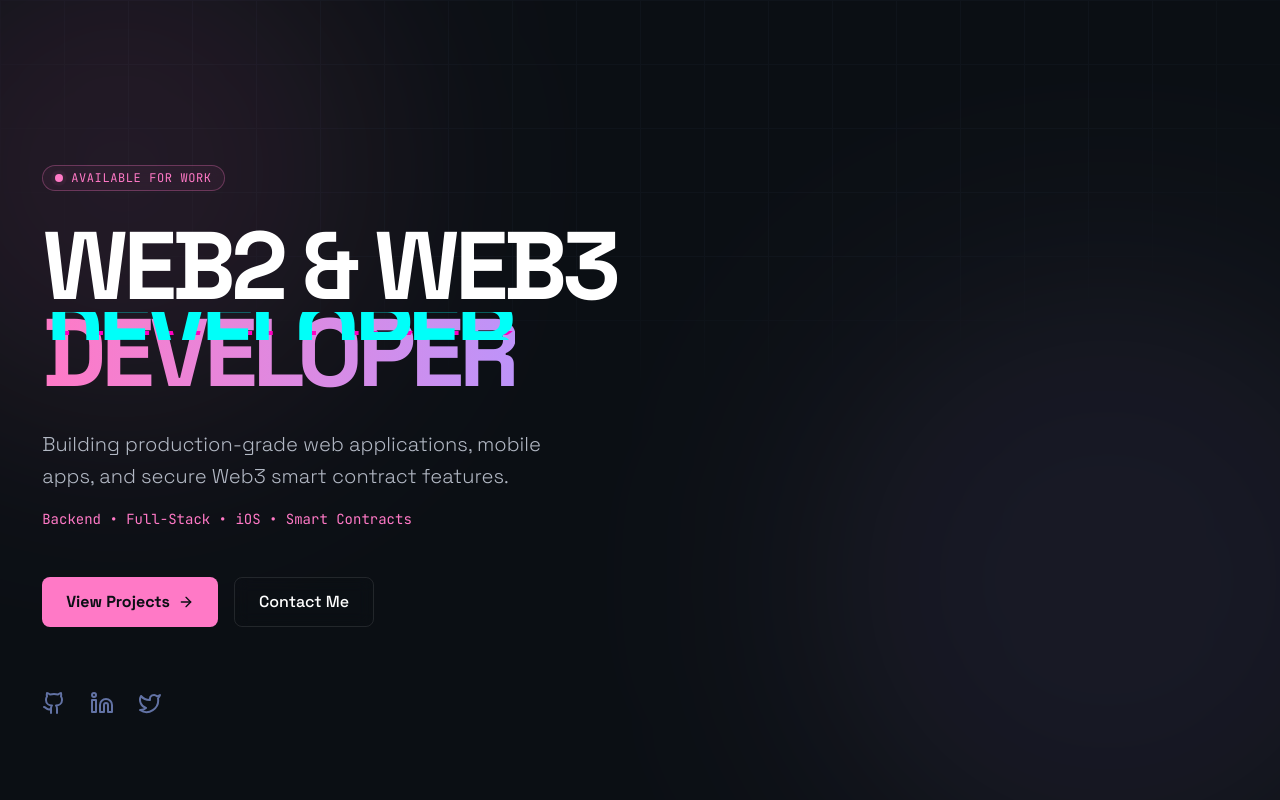
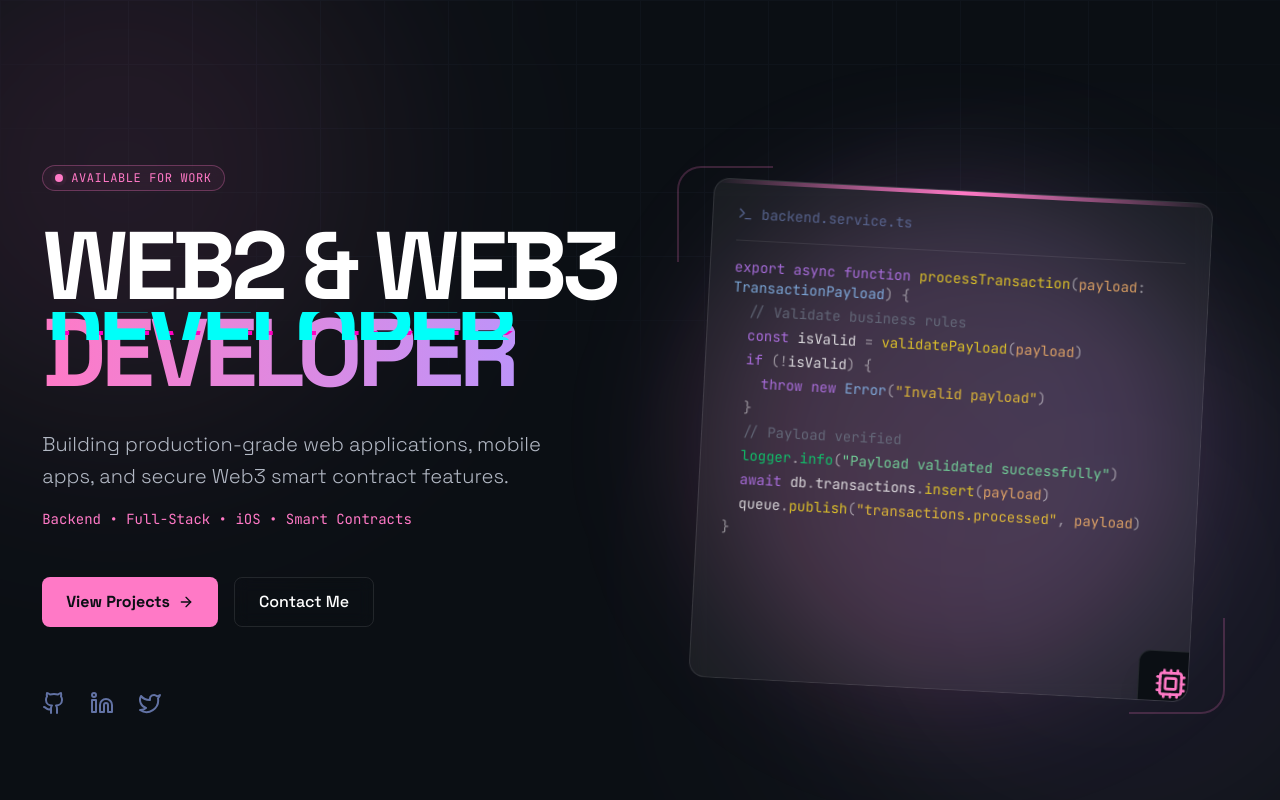
Before and after one commit to jaiswalism/shyamfolio, a Next.js app: page / in a window 1280 px wide. Built offline with nearby package versions, Linux system fonts and the light colour scheme.

Commit message:
feat: connected interactive terminal to hero

```diff
--- a/src/components/Hero.tsx
+++ b/src/components/Hero.tsx
@@ -1,7 +1,5 @@
-"use client";
-
 import { motion } from 'framer-motion';
-import { ArrowRight, Github, Linkedin, Twitter } from 'lucide-react';
+import { ArrowRight, Github, Linkedin, Twitter, Terminal, Cpu } from 'lucide-react';
 import { GlowingOrb, GridBackground } from './VisualEffects';
 
 const Hero = () => {
@@ -85,7 +83,117 @@ const Hero = () => {
                     </motion.div>
                 </div>
 
+                {/* Visual Graphic */}
+                <motion.div
+                    initial={{ opacity: 0, scale: 0.9 }}
+                    animate={{ opacity: 1, scale: 1 }}
+                    transition={{ duration: 0.8 }}
+                    className="relative hidden lg:block"
+                >
+                    <div className="relative w-full aspect-square max-w-[500px] mx-auto">
+                        {/* Abstract Tech Visual */}
+                        <div className="absolute inset-0 bg-gradient-to-tr from-accent/20 to-accent-secondary/20 rounded-full blur-3xl animate-pulse-slow"></div>
 
+                        <div className="relative z-10 w-full h-full border border-white/10 bg-white/5 backdrop-blur-sm rounded-2xl p-6 rotate-3 hover:rotate-0 transition-transform duration-500 overflow-hidden group">
+                            <div className="absolute top-0 left-0 w-full h-1 bg-gradient-to-r from-transparent via-accent to-transparent"></div>
+
+                            {/* Fake Code / Terminal */}
+                            <div className="font-mono text-xs sm:text-sm text-accent-secondary opacity-80 space-y-2">
+                                <div className="flex items-center gap-2 text-text-muted border-b border-white/10 pb-4 mb-4">
+                                    <Terminal className="w-4 h-4" />
+                                    <span>backend.service.ts</span>
+                                </div>
+                                <div className="space-y-1">
+                                    <p>
+                                        <span className="text-purple-400">export</span>{" "}
+                                        <span className="text-purple-400">async</span>{" "}
+                                        <span className="text-purple-400">function</span>{" "}
+                                        <span className="text-yellow-300">processTransaction</span>
+                                        <span className="text-white/60">(</span>
+                                        <span className="text-orange-300">payload</span>
+                                        <span className="text-white/60">:</span>{" "}
+                                        <span className="text-blue-300">TransactionPayload</span>
+                                        <span className="text-white/60">) {"{"}</span>
+                                    </p>
+
+                                    <p className="pl-4 text-gray-500">{'// Validate business rules'}</p>
+
+                                    <p className="pl-4">
+                                        <span className="text-purple-400">const</span>{" "}
+                                        <span className="text-white">isValid</span>{" "}
+                                        <span className="text-white/60">=</span>{" "}
+                                        <span className="text-yellow-300">validatePayload</span>
+                                        <span className="text-white/60">(</span>
+                                        <span className="text-orange-300">payload</span>
+                                        <span className="text-white/60">)</span>
+                                    </p>
+
+                                    <p className="pl-4">
+                                        <span className="text-purple-400">if</span>{" "}
+                                        <span className="text-white/60">(!</span>
+                                        <span className="text-white">isValid</span>
+                                        <span className="text-white/60">) {"{"}</span>
+                                    </p>
+
+                                    <p className="pl-8">
+                                        <span className="text-purple-400">throw</span>{" "}
+                                        <span className="text-purple-400">new</span>{" "}
+                                        <span className="text-blue-300">Error</span>
+                                        <span className="text-white/60">(</span>
+                                        <span className="text-amber-300">&quot;Invalid payload&quot;</span>
+                                        <span className="text-white/60">)</span>
+                                    </p>
+
+                                    <p className="pl-4 text-white/60">{"}"}</p>
+
+                                    <p className="pl-4 text-gray-500">{'// Payload verified'}</p>
+
+                                    <p className="pl-4">
+                                        <span className="text-green-400">logger</span>
+                                        <span className="text-white/60">.</span>
+                                        <span className="text-green-400">info</span>
+                                        <span className="text-white/60">(</span>
+                                        <span className="text-green-300">&quot;Payload validated successfully&quot;</span>
+                                        <span className="text-white/60">)</span>
+                                    </p>
+
+                                    <p className="pl-4">
+                                        <span className="text-purple-400">await</span>{" "}
+                                        <span className="text-white">db</span>
+                                        <span className="text-white/60">.</span>
+                                        <span className="text-white">transactions</span>
+                                        <span className="text-white/60">.</span>
+                                        <span className="text-yellow-300">insert</span>
+                                        <span className="text-white/60">(</span>
+                                        <span className="text-orange-300">payload</span>
+                                        <span className="text-white/60">)</span>
+                                    </p>
+
+                                    <p className="pl-4">
+                                        <span className="text-white">queue</span>
+                                        <span className="text-white/60">.</span>
+                                        <span className="text-yellow-300">publish</span>
+                                        <span className="text-white/60">(</span>
+                                        <span className="text-amber-300">&quot;transactions.processed&quot;</span>
+                                        <span className="text-white/60">,</span>{" "}
+                                        <span className="text-orange-300">payload</span>
+                                        <span className="text-white/60">)</span>
+                                    </p>
+
+                                    <p className="text-white/60">{"}"}</p>
+                                </div>
+                            </div>
+
+                            {/* Floating Icons */}
+                            <div className="absolute -right-4 -bottom-4 p-4 bg-dark rounded-xl border border-white/10 shadow-xl animate-float">
+                                <Cpu className="w-8 h-8 text-accent" />
+                            </div>
+                        </div>
+
+                        <div className="absolute -top-6 -left-6 z-0 w-24 h-24 border-t-2 border-l-2 border-accent/20 rounded-tl-3xl"></div>
+                        <div className="absolute -bottom-6 -right-6 z-0 w-24 h-24 border-b-2 border-r-2 border-accent/20 rounded-br-3xl"></div>
+                    </div>
+                </motion.div>
             </div>
         </section>
     );
```
